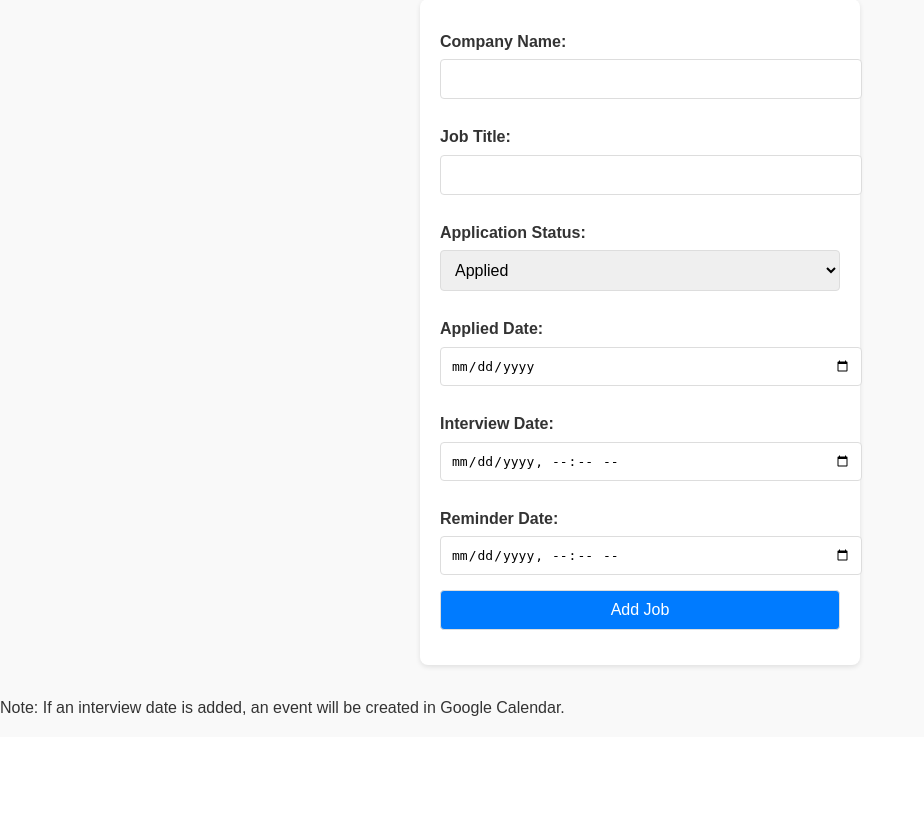
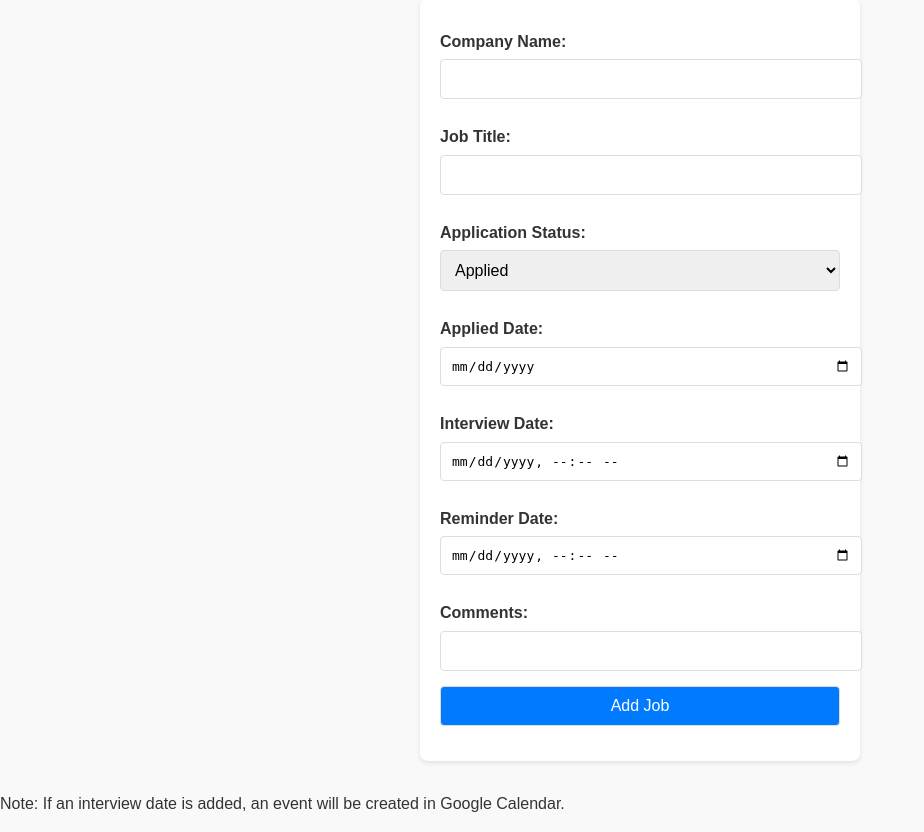
Before and after one commit to Navya-Sri-A/ease-job-track, a Flask app: page /add in a window 1280 px wide. Shown: the part 158-990 px from the top of the page, without its empty margins (0-924 px from the left). Before the commit the page ends 874 px from the top, so only its background shows below. Run offline with Flask 3, Linux system fonts and the light colour scheme.

Commit message:
Updated comments section references

```diff
--- a/code/templates/add_job.html
+++ b/code/templates/add_job.html
@@ -18,6 +18,8 @@
   <input type="datetime-local" name="interview_date" />
   <label>Reminder Date:</label>
   <input type="datetime-local" name="reminder_date" />
+  <label>Comments:</label>
+  <input type="text" name="comments_section" />
   <button type="submit">Add Job</button>
 </form>
 <p>Note: If an interview date is added, an event will be created in Google Calendar.</p>
```
